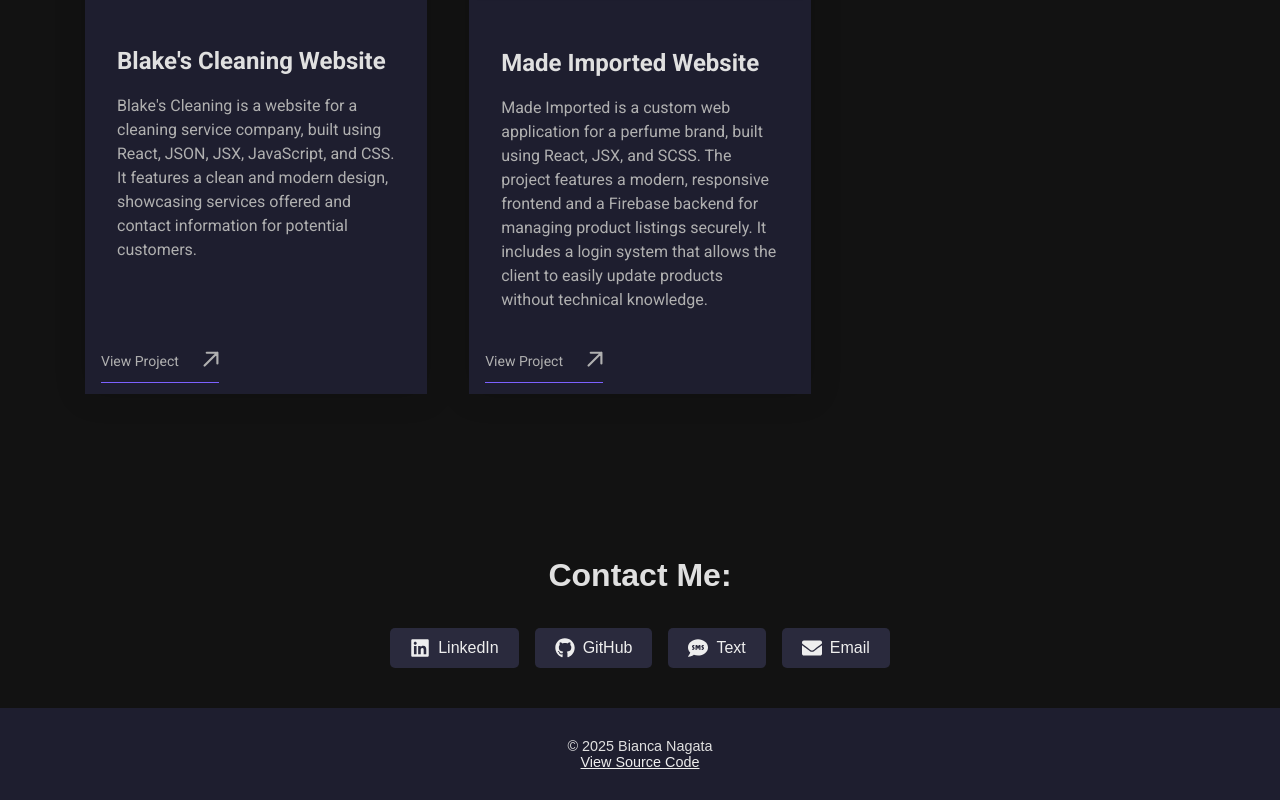
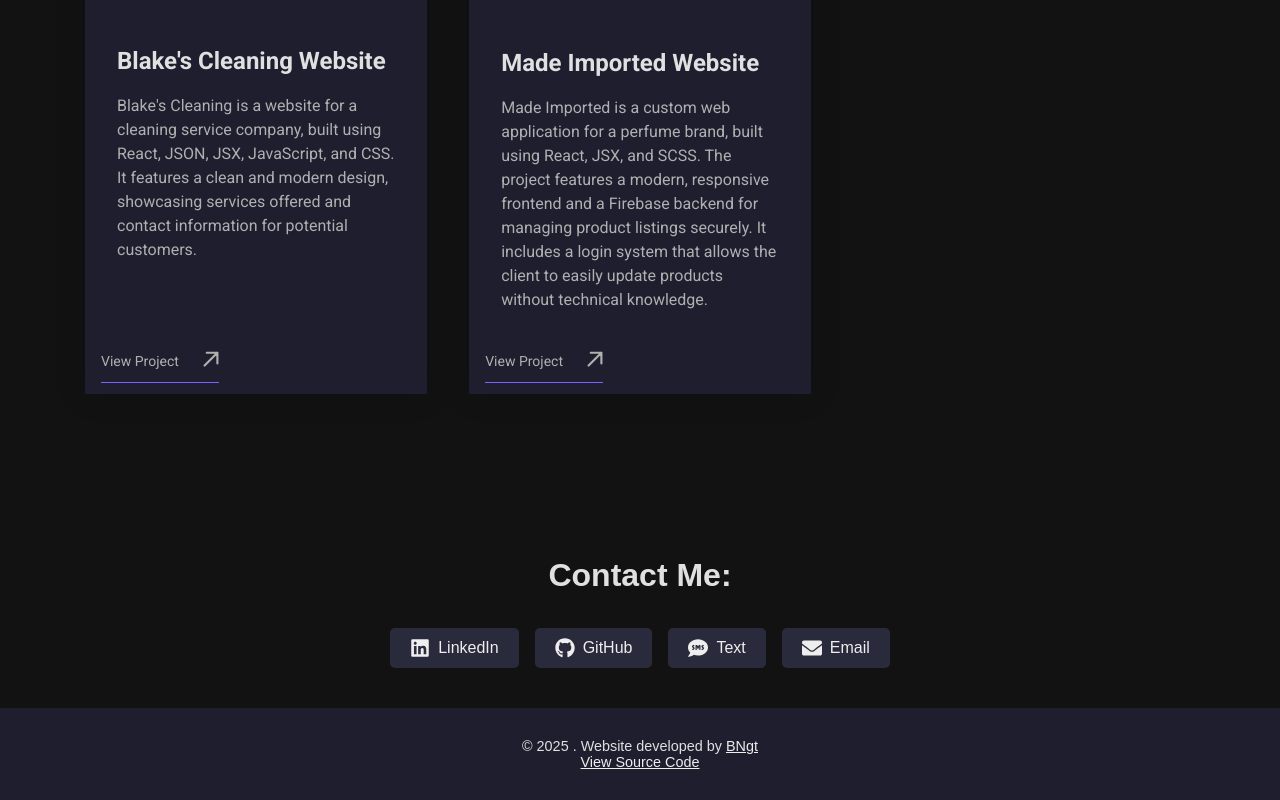
Before and after one commit to biancangt/personal_website, a React (Create React App) app: page / in a window 1280 px wide. Shown: the part 4987-5787 px from the top of the page. Built offline with nearby package versions, Linux system fonts and the light colour scheme.

Commit message:
footer changes

```diff
--- a/src/Pages/Home/Footer.jsx
+++ b/src/Pages/Home/Footer.jsx
@@ -12,7 +12,12 @@ export default function Footer() {
         fontSize: "0.9rem",
       }}
     >
-      <p>© 2025 Bianca Nagata</p>
+      <p>
+                &copy; 2025 . Website developed by{' '}
+                <a href="https://biancangt.netlify.app/" target="_blank" rel="noopener noreferrer" style={{ color: "#eee", textDecoration: "underline" }}>
+                  BNgt
+                </a>
+              </p>
       <a
         href="https://github.com/biancangt/personal_website"
         target="_blank"
```
